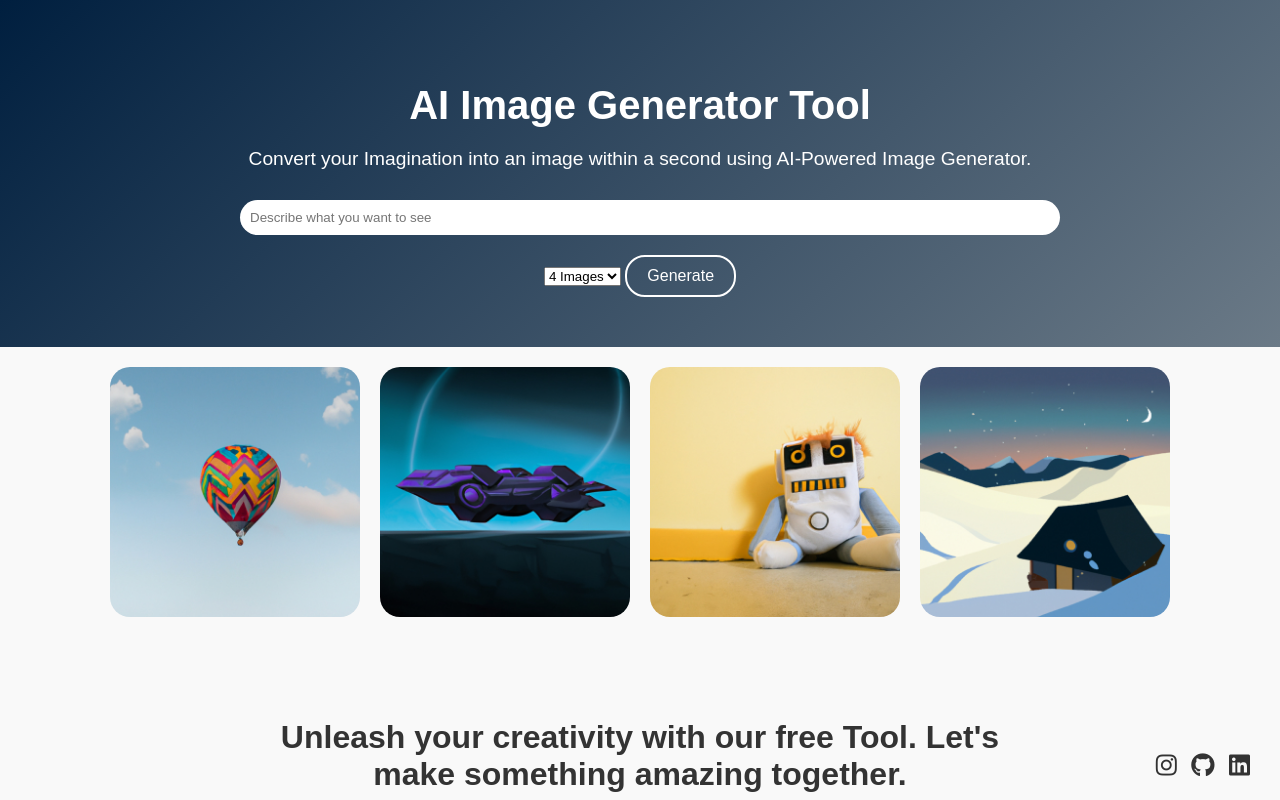
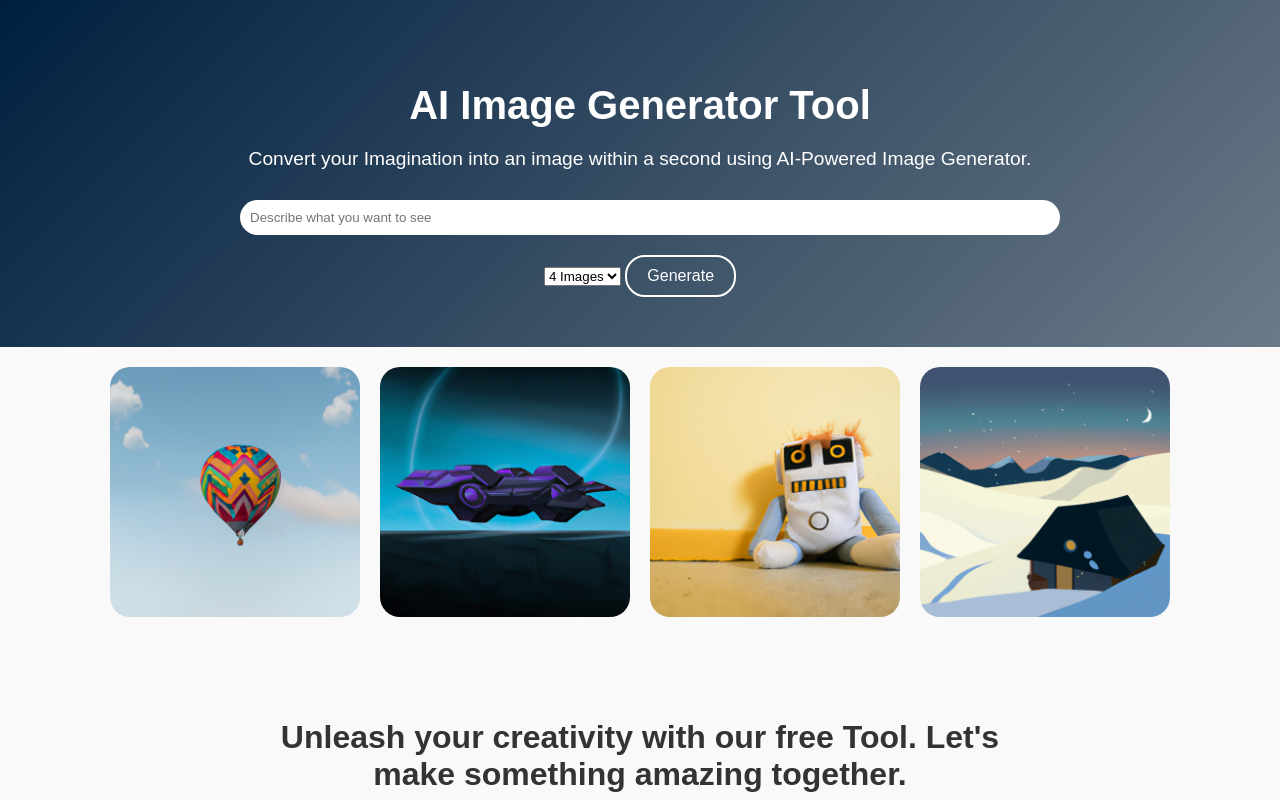
Before and after one commit to Mayankmb07/AI_Image_Generator_-My-First-Project-, a plain HTML site: page index.html in a window 1280 px wide. Shown: the top 800 px of the page. Drawn offline with Linux system fonts and the light colour scheme.

Commit message:
Merged remote changes

```diff
--- a/index.html
+++ b/index.html
@@ -40,11 +40,11 @@
   <h3 class="additional-title">Unleash your creativity with our free Tool. Let's make something amazing together.</h3>
   <p class="additional-text">Our project is an AI-powered image generator tool designed to unleash creativity and streamline the process of visualizing concepts. With a user-friendly interface, users can simply input a description of the image they want to generate, select the desired quantity, and click 'Generate'. Leveraging the capabilities of artificial intelligence, our tool quickly produces high-quality images that align with the user's input. Whether it's creating illustrations for articles, generating design ideas, or sparking inspiration for artistic projects, our AI image generator offers a convenient solution for individuals and professionals alike. By harnessing the power of technology, we aim to empower users to bring their ideas to life with ease and efficiency.</p>
 </section>
-<div class="social-icons">
+<!-- <div class="social-icons">
   <a href="https://www.instagram.com/mayank_burde" target="_blank"><i class="fab fa-instagram"></i></a>
   <a href="https://github.com/Mayankmb07" target="_blank"><i class="fab fa-github"></i></a>
   <a href="https://www.linkedin.com/in/your_username" target="_blank"><i class="fab fa-linkedin"></i></a>
-</div>
+</div> -->
 
 <footer class="footer">
   <div class="footer-content">
--- a/style.css
+++ b/style.css
@@ -191,7 +191,7 @@ body {
   min-height: 100vh;
 }
 
-/* Social Icons Styles */
+/* Social Icons Styles
 .social-icons {
   position: fixed;
   bottom: 20px;
@@ -213,4 +213,4 @@ body {
 .fab fa-github{
   transform: scale(1.05);
   box-shadow: 0 0 20px rgba(205, 255, 25, 0.5);
-}
+} */
```
